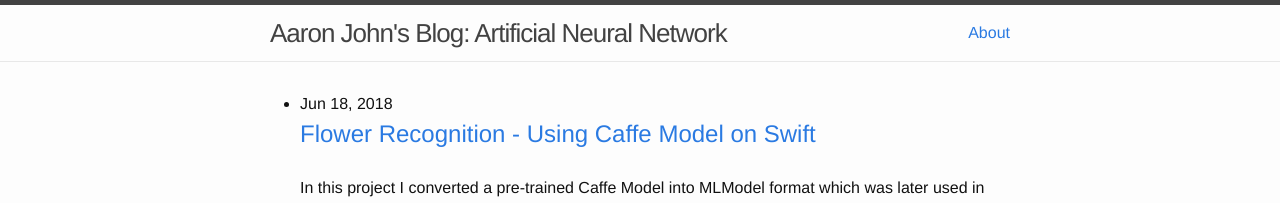
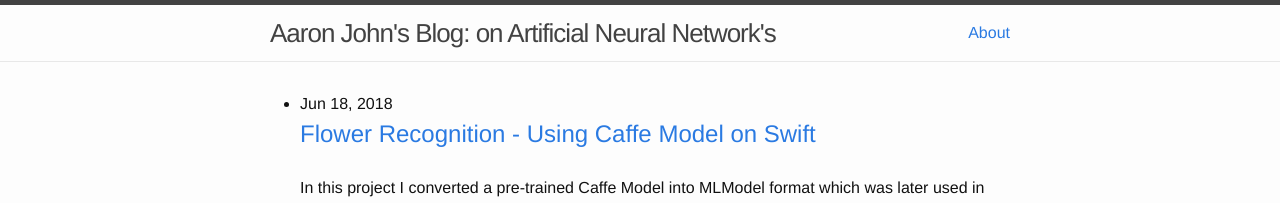
Before and after one commit to alexalwks2/aaronjohn2.github.io, a Jekyll site: the page built from index.html, in a window 1280 px wide. Shown: the top 203 px of the page. Built offline with Jekyll 4.4.1, drawn with Linux system fonts in a browser that asks for light colours.

```diff
--- a/_config.yml
+++ b/_config.yml
@@ -9,7 +9,7 @@
 title: Aaron John's Blog
 email: aaron2nj@gmail.com
 description: "Combo of AI and Mobile: Problems and Solutions"
-topics: "Artificial Neural Network"
+topics: "on Artificial Neural Network's"
 baseurl: "" # the subpath of your site, e.g. /blog
 url: "http://aaronjohn2.github.io" # the base hostname & protocol for your site
 twitter_username: aaron2john
```
